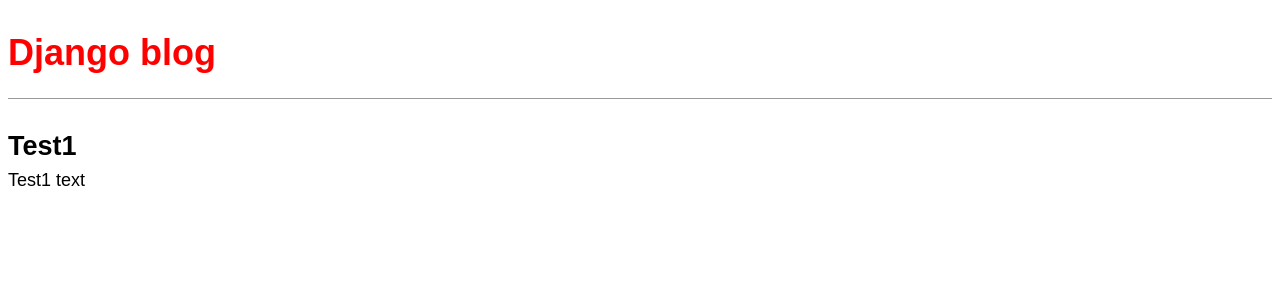
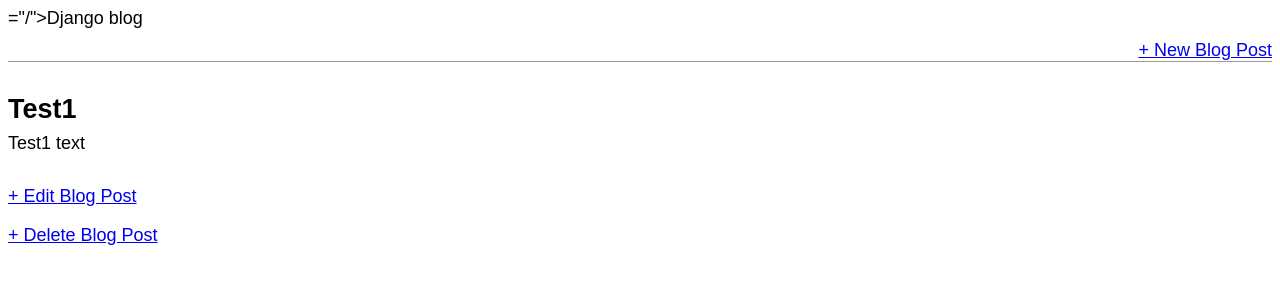
Before and after one commit to nikitushu2/blog2, a Django app: page /post/1/ in a window 1280 px wide. Shown: the top 300 px of the page. Run offline with Django 3.2, Linux system fonts and the light colour scheme; data comes from the database, SQL or seed files in the repository.

Commit message:
Version3

```diff
--- a/blog/models.py
+++ b/blog/models.py
@@ -1,4 +1,5 @@
 from django.db import models
+from django.urls import reverse
 
 class Post(models.Model):
     title = models.CharField(max_length=200)
@@ -10,3 +11,6 @@ class Post(models.Model):
 
     def __str__(self):
         return self.title
+
+    def get_absolute_url(self):
+        return reverse('post_detail', args=[str(self.id)])
--- a/blog/urls.py
+++ b/blog/urls.py
@@ -1,7 +1,13 @@
 from django.urls import path
-from .views import BlogListView, BlogDetailView
+from .views import (
+    BlogListView, BlogDetailView,
+    BlogCreateView, BlogUpdateView, BlogDeleteView
+)
 
 urlpatterns = [
     path('', BlogListView.as_view(), name='home'),
     path('post/<int:pk>/', BlogDetailView.as_view(), name='post_detail'),
+    path('post/new/', BlogCreateView.as_view(), name='post_new'),
+    path('post/<int:pk>/edit/', BlogUpdateView.as_view(), name='post_new'),
+    path('post/<int:pk>/delete/', BlogDeleteView.as_view(), name='post_new')
 ]
--- a/blog/views.py
+++ b/blog/views.py
@@ -1,4 +1,8 @@
 from django.views.generic import ListView, DetailView
+from django.views.generic.edit import (
+    CreateView, UpdateView, DeleteView
+)
+from django.urls import reverse_lazy
 from .models import Post
 
 class BlogListView(ListView):
@@ -9,3 +13,21 @@ class BlogListView(ListView):
 class BlogDetailView(DetailView):
     model = Post
     template_name = 'post_detail.html'
+
+
+class BlogCreateView(CreateView):
+    model = Post
+    template_name = 'post_new.html'
+    fields = ['title', 'author', 'body']
+
+
+class BlogUpdateView(UpdateView):
+    model = Post
+    template_name = 'post_edit.html'
+    fields = ['title', 'body']
+
+
+class BlogDeleteView(DeleteView):
+    model = Post
+    template_name = 'post_delete.html'
+    success_url = reverse_lazy('home')
--- a/templates/base.html
+++ b/templates/base.html
@@ -7,7 +7,12 @@
     </head>
     <body>
         <header>
-            <h1><a href="{% url 'home' %}">Django blog</a></h1>
+            <div class="nav-left">
+                ="{% url 'home' %}">Django blog</a></h1>
+            </div>
+            <div class="nav-right">
+                <a href="{% url 'post_new' %}">+ New Blog Post</a>
+            </div>
         </header>
         <div>
             {% block content %}
--- a/templates/post_detail.html
+++ b/templates/post_detail.html
@@ -5,5 +5,6 @@
         <h2>{{ post.title }}</h2>
         <p>{{ post.body }}</p>
     </div>
-
+    <a href="{% url 'post_edit' post.pk %}">+ Edit Blog Post</a>
+    <p><a href="{% url 'post_delete' post.pk %}">+ Delete Blog Post</a></p>
 {% endblock content %}
```
Also changed, not shown: blog/tests.py (+26 -0 lines), templates/post_delete.html (added, +9 -0 lines), templates/post_edit.html (added, +9 -0 lines), templates/post_new.html (added, +9 -0 lines).
